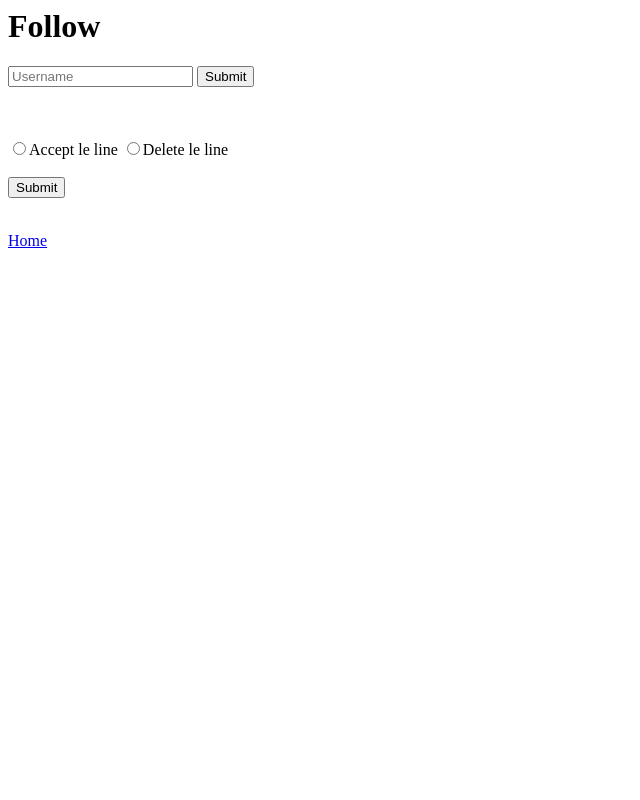
After one commit to PrinceSAnnor/Finstagram, a Flask app: template templates/follow.html in a window 1280 px wide. The commit adds this page. Shown: the whole page, without its empty margins (0-640 px from the left). Run offline with Flask 2, Linux system fonts and the light colour scheme; the template is opened without the code that fills it: most values are stand-ins (such as "Sample title", 1, 10 or a date in 2020).

```diff
--- a/app.py
+++ b/app.py
@@ -58,9 +58,9 @@ def images():
     data = cursor.fetchall()
     return render_template("images.html", images=data)
 
-@app.route("/image/<image_name>", methods=["GET"])
-def image(image_name):
-    image_location = os.path.join(IMAGES_DIR, session["username"], image_name)
+@app.route("/image/<owner_name>/<image_name>", methods=["GET"])
+def image(owner_name, image_name):
+    image_location = os.path.join(IMAGES_DIR, owner_name, image_name)
     if os.path.isfile(image_location):
         return send_file(image_location, mimetype="image/jpg")
 
@@ -169,16 +169,17 @@ def upload_image():
             image_file = request.files.get("imageToUpload", "")
             image_name = image_file.filename
             filepath = os.path.join(IMAGES_DIR, session["username"], image_name)
-
+            imagepath  = os.path.join(session["username"], image_name)
             if os.path.exists(filepath):
                 image_name = os.path.splitext(image_name)[0] + "_" + ''.join(random.choice(string.ascii_uppercase + string.digits) for _ in range(5)) + os.path.splitext(image_name)[1]
                 filepath = os.path.join(IMAGES_DIR, session["username"], image_name)
+                imagepath  = os.path.join(session["username"], image_name)
 
             if allowed_file(image_name):
                 image_file.save(filepath)
                 query = "INSERT INTO photo (timestamp, filePath, photoOwner, caption, allFollowers) VALUES (%s, %s, %s, %s, %s)"
                 with connection.cursor() as cursor:
-                    cursor.execute(query, (time.strftime('%Y-%m-%d %H:%M:%S'), image_name, session["username"], caption_value, 66))
+                    cursor.execute(query, (time.strftime('%Y-%m-%d %H:%M:%S'), imagepath, session["username"], caption_value, 66))
                     session["photoID"] = cursor.lastrowid
                 message = "Image has been successfully uploaded."
                 if followersFlag == 1:
@@ -203,14 +204,14 @@ def getCloseFriendGroups():
     username = session["username"]
     try:
         with connection.cursor() as cursor:
-            query = "SELECT * FROM Belong where username = %s"
-            cursor.execute(query, (username))
+            query = "SELECT groupName, groupOwner FROM Belong left join (SELECT * FROM Share where photoID=%s) AS T2 using (groupName, groupOwner) WHERE photoID is NULL AND username = %s"
+            cursor.execute(query, (session["photoID"], username))
     except pymysql.err.IntegrityError:
-        error = "An error has occured" % (username)
-        return render_template("upload.html", message=error)
+        error = "An error has occured"
+        return render_template("closeFriendGroups.html", message=error, hider="display:none;")
     if cursor.rowcount == 0:
-        error = "%s has no Close Friend Groups." % (username)
-        return render_template("upload.html", message=error)
+        error = "%s has no more Close Friend Groups to share photo with." % (username)
+        return render_template("closeFriendGroups.html", message=error, hider="display:none;")
 
     else:
         values = []
@@ -231,23 +232,124 @@ def getCloseFriendGroups():
 @app.route("/select_closeFriendsGroup", methods=["GET", "POST"])
 @login_required
 def select_closeFriendGroups():
-    groupOwner =  (session["GroupOwners"])[int(request.form["options"])]
-    groupName =  (session["GroupNames"])[int(request.form["options"])]
-    print session["photoID"]
-    print groupName
-    print groupOwner
     if request.form:
+        option_data = int(request.form["options"])
+        if option_data < len(session["GroupOwners"]):
+            groupOwner =  (session["GroupOwners"])[option_data]
+            groupName =  (session["GroupNames"])[option_data]
+            print session["photoID"]
+            print groupName
+            print groupOwner
+            if request.form:
+                try:
+                    with connection.cursor() as cursor:
+                        query = "INSERT INTO share (groupName, groupOwner, photoID) VALUES (%s, %s, %s)"
+                        cursor.execute(query, (groupName, groupOwner, int(session["photoID"])))
+                except pymysql.err.IntegrityError:
+                    error = "You've already selected this group"
+                    return redirect("/closeFriendGroups")
+                try:
+                    session.pop("GroupNames")
+                    session.pop("GroupOwners")
+                    session.pop("GroupOwners")
+                except:
+                    pass
+                return redirect("/closeFriendGroups")
+            error = "An error has occured"
+            return render_templaterender_template("closeFriendGroups.html", message=error, hider="display:none;")
+        else:
+            error = "An error has occured"
+            return render_template("closeFriendGroups.html", message=error, hider="display:none;")
+    else:
+        error = "An error has occured"
+        return render_template("closeFriendGroups.html", message=error, hider="display:none;")
+
+@app.route("/follow", methods=["GET"])
+@login_required
+def follow():
+    username = session["username"]
+    try:
+        with connection.cursor() as cursor:
+            query = "SELECT * FROM Follow where followerUsername = %s AND acceptedFollow = 0"
+            cursor.execute(query, (username))
+    except pymysql.err.IntegrityError:
+        error = "An error has occured"
+        return render_template('follow.html', error=error, hider="display:none;")
+    if cursor.rowcount == 0:
+        error = "No follow requests."
+        return render_template('follow.html', error=error, hider="display:none;")
+    else:
+        values = []
+        followeeUsernames = []
+        data = cursor.fetchall()
+        i = 0
+        for line in data:
+            followeeUsernames.append(str(i) + " - " + str(line["followeeUsername"]))
+            values.append(str(line["followeeUsername"]))
+            i = i + 1
+        session["followValues"] = values
+        session["followeeUsernames"] = followeeUsernames
+        return render_template("follow.html", followData=followeeUsernames, error="Follow requests to accept")
+
+@app.route("/followAuth", methods=["POST"])
+@login_required
+def followAuth():
+    if request.form:
+        requestData = request.form
+        username = requestData["username"]
         try:
             with connection.cursor() as cursor:
-                query = "INSERT INTO share (groupName, groupOwner, photoID) VALUES (%s, %s, %s)"
-                cursor.execute(query, (groupName, groupOwner, int(session["photoID"])))
+                query = "INSERT INTO follow (followerUsername, followeeUsername, acceptedFollow) VALUES (%s, %s, 0)"
+                cursor.execute(query, (username, session["username"]))
         except pymysql.err.IntegrityError:
-            error = "You've already selected this group"
-            return render_template("closeFriendGroups.html", groupsData=session["GroupValues"], message=error)
+            error = "You are already following %s or %s doesn't exist ." % (username, username)
+            return render_template('follow.html', error=error)
+        error = "Sucess"
+        return redirect("/follow")
 
-        return render_template("closeFriendGroups.html", groupsData=session["GroupValues"], message="success")
-    error = "An error has occured"
-    return render_template("upload.html", message=error)
+    error = "An error has occurred. Please try again."
+    return render_template('follow.html', error=error, hider="display:none;")
+
+@app.route("/acceptFollows", methods=["POST"])
+@login_required
+def acceptfollowAuth():
+    flag = 1
+    if request.form:
+        option_data =  request.form["options"]
+        if not option_data.isdigit():
+            option_data =  (request.form["options"]).split('-', 1)[0]
+            if int(option_data) >= len(session["followValues"]) or not option_data.isdigit():
+                error = "An error has occurred. Please try again."
+                return render_template('follow.html', error=error, hider="display:none;")
+            deleteUsername =  (session["followValues"])[int(option_data)]
+            flag = 0
+        else:
+            if int(option_data) >= len(session["followValues"]):
+                error = "An error has occurred. Please try again."
+                return render_template('follow.html', error=error, hider="display:none;")
+            followeeUsername = (session["followValues"])[int(option_data)]
+        if flag:
+            try:
+                with connection.cursor() as cursor:
+                    query = "UPDATE follow set acceptedFollow = 1 WHERE followeeUsername = %s AND followerUsername = %s"
+                    cursor.execute(query, (followeeUsername, session["username"]))
+            except pymysql.err.IntegrityError:
+                error = "You are already following %s or %s doesn't exist ." % (username, username)
+                return render_template('follow.html', error=error)
+            return redirect("/follow")
+        else:
+            print "haha"
+            try:
+                with connection.cursor() as cursor:
+                    query = "DELETE from follow WHERE followeeUsername = %s AND followerUsername = %s"
+                    cursor.execute(query, (deleteUsername, session["username"]))
+            except pymysql.err.IntegrityError:
+                error = "An error has occurred"
+                return render_template('follow.html', error=error, hider="display:none;")
+            return redirect("/follow")
+
+    error = "An error occurred. Please try again."
+    return render_template('follow.html', error=error, hider="display:none;")
 
 if __name__ == "__main__":
     if not os.path.isdir("images"):
--- a/templates/closeFriendGroups.html
+++ b/templates/closeFriendGroups.html
@@ -7,7 +7,7 @@
 	Close Friend Groups
 	<br>
 
-	<form action="/select_closeFriendsGroup" method="POST">
+	<form action="/select_closeFriendsGroup" method="POST"  style={{hider}}>
 
 
 		{% for line in groupsData %}
--- /dev/null
+++ b/templates/follow.html
@@ -0,0 +1,39 @@
+<html>
+<head>
+    <title>Follow</title>
+</head>
+<body>
+    <h1>Follow</h1>
+    <div>
+        <form action="/followAuth" method="post">
+            <input type="text" name="username" placeholder="Username" required/>
+
+            <input type="submit" value="Submit">
+        </form>
+    </div>
+    <br>
+    <br>
+    <div>
+
+        {% if error %}
+        {{ error }}
+        {% endif %}
+
+        <form action="/acceptFollows" method="POST" style={{hider}}>
+            {% for line in followData %}
+            {% set deleter = line.split(' ', 1)[0] + "-"%}
+            <div>
+            <input type="radio" name="options" value={{line}} required>Accept {{line[4:]}}</input>
+            <input type="radio" name="options" value={{deleter}} >Delete {{line[4:]}}</input>
+        </div>
+            <br>
+            {% endfor %}
+
+            <input type="submit" value="Submit">
+
+        </div>
+        <br>
+        <a href="/home">Home</a>
+
+    </body>
+    </html>
--- a/templates/home.html
+++ b/templates/home.html
@@ -8,6 +8,7 @@
             <ul>
                 <li><a href="/images">View Your Images</a></li>
                 <li><a href="/upload">Upload an Image</a></li>
+                <li><a href="/follow">Follows</a></li>
                 <li><a href="/logout">Logout</a></li>
             </ul>
         </div>
```
Also changed, not shown: templates/tag.html (added, +26 -0 lines), images/psa273/Screenshot_20190318-122946_APDE.jpg (added).
